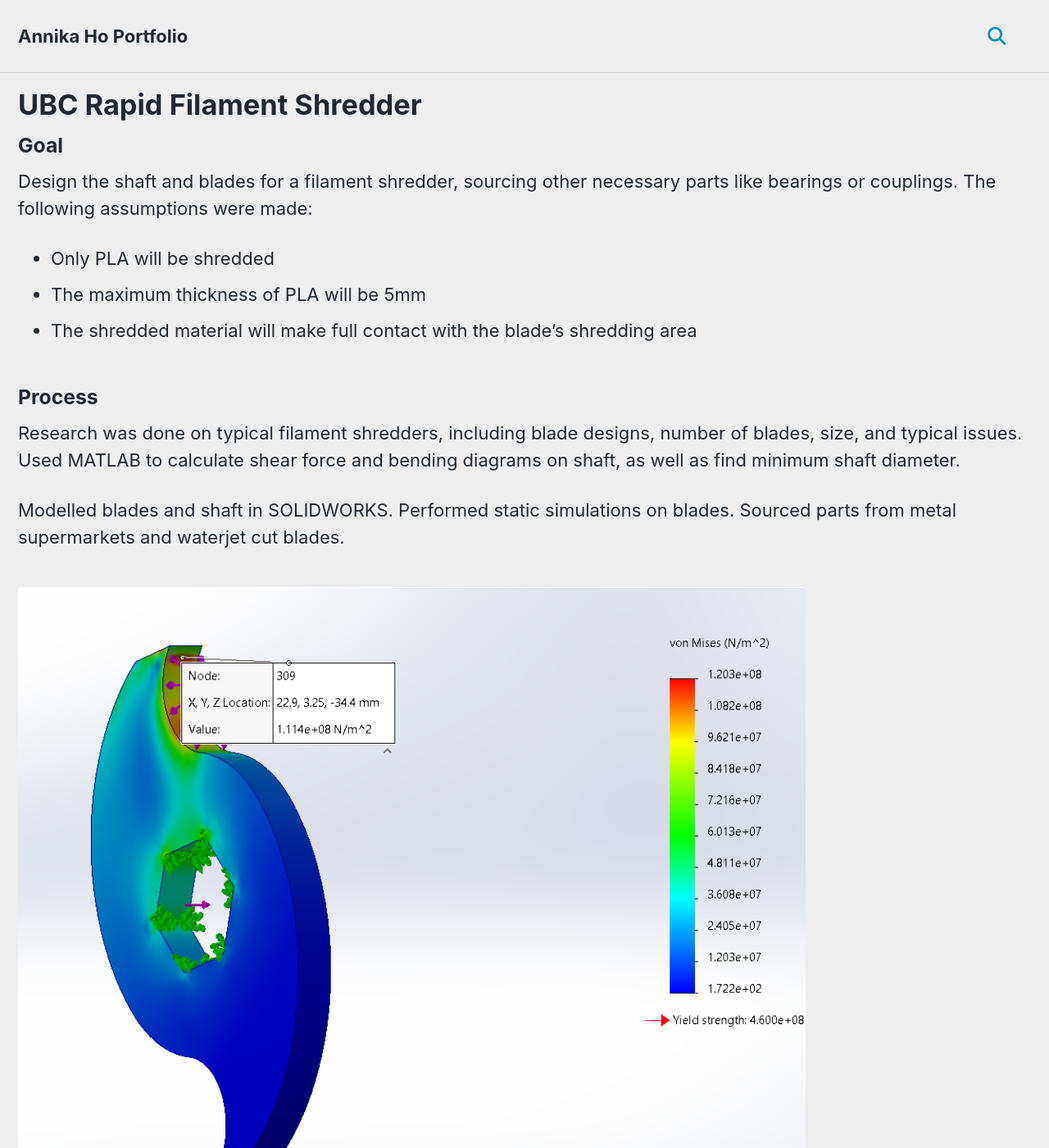
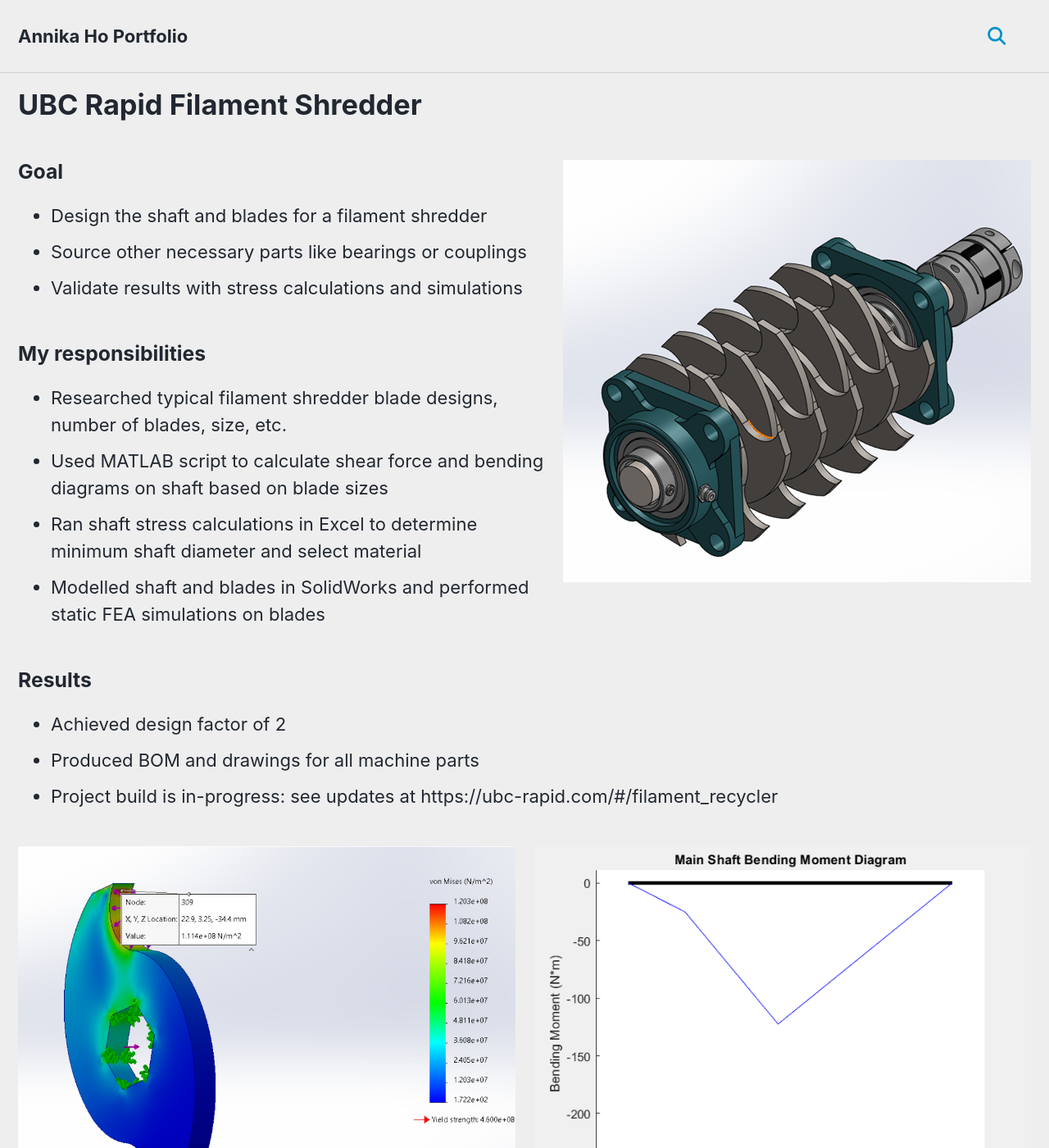
Before and after one commit to kakaho1000/portfolio, a Jekyll site: the page built from _portfolio/shredder.md, in a window 1280 px wide and 1400 px high. Shown: the whole window at 82% size. Built offline with Jekyll 4.4.1, drawn with Linux system fonts in a browser that asks for light colours; cached includes are drawn as plain includes; some of the changed text lies outside the part shown.

Commit message:
updated shredder

```diff
--- a/_portfolio/shredder.md
+++ b/_portfolio/shredder.md
@@ -12,28 +12,33 @@ tags:
   - MATLAB
   - SOLIDWORKS
   - Machine Design
+  - MS Excel
 ---
 
+![image-right]({{ site.url }}{{ site.baseurl }}/assets/images/shaft_assembly.png){: .align-right}
+
 ### Goal
-Design the shaft and blades for a filament shredder, sourcing other necessary parts like bearings or couplings. The following assumptions were made:
+- Design the shaft and blades for a filament shredder
+- Source other necessary parts like bearings or couplings
+- Validate results with stress calculations and simulations
 
-- Only PLA will be shredded
-- The maximum thickness of PLA will be 5mm
-- The shredded material will make full contact with the blade's shredding area
+### My responsibilities
+- Researched typical filament shredder blade designs, number of blades, size, etc.
+- Used MATLAB script to calculate shear force and bending diagrams on shaft based on blade sizes
+- Ran shaft stress calculations in Excel to determine minimum shaft diameter and select material
+- Modelled shaft and blades in SolidWorks and performed static FEA simulations on blades
 
-### Process
-Research was done on typical filament shredders, including blade designs, number of blades, size, and typical issues.
-Used MATLAB to calculate shear force and bending diagrams on shaft, as well as find minimum shaft diameter.
 
-Modelled blades and shaft in SOLIDWORKS. Performed static simulations on blades. Sourced parts from metal supermarkets and waterjet cut blades.
-<figure>
-  <a href="/portfolio/assets/images/shredder_blade_sim.png" class="image-popup" title="Static Blade Simulation">
-    <img src="/portfolio/assets/images/shredder_blade_sim.png">
-  </a>
+### Results
+- Achieved design factor of 2
+- Produced BOM and drawings for all machine parts
+- Project build is in-progress: see updates at https://ubc-rapid.com/#/filament_recycler
+
+<figure class="half">
+    <a href="/portfolio/assets/images/shredder_blade_sim.png" title="Static Blade Simulation"><img src="/portfolio/assets/images/shredder_blade_sim.png"></a>
+    <a href="/portfolio/assets/images/shredder_bending_diagram.png" title="MATLAB Bending Case"><img src="/portfolio/assets/images/shredder_bending_diagram.png"></a>
 </figure>
 
-### Results
-The final design involved a hexagonal shaft with 15 dual-sided blades, mounted with needle roller thrust bearings and radial bearings. See updates on the project at https://ubc-rapid.com/#/filament_recycler
-
-### Retrospection
-The system should have been analyzed to find its resonant frequencies, as well as fatigue. Fillets were also not included in the original design for the shaft which would have led to high stress concentrations at the changes in diameter.
+<figure>
+    <a href="/portfolio/assets/images/shredder_assembly.png" title="Shredder Full Assembly"><img src="/portfolio/assets/images/shredder_assembly.png"></a>
+</figure>
```
Also changed, not shown: other parts of _portfolio/shredder.md (+2 -2 lines), assets/images/shaft_assembly.png (added), assets/images/shredder_assembly.png.
